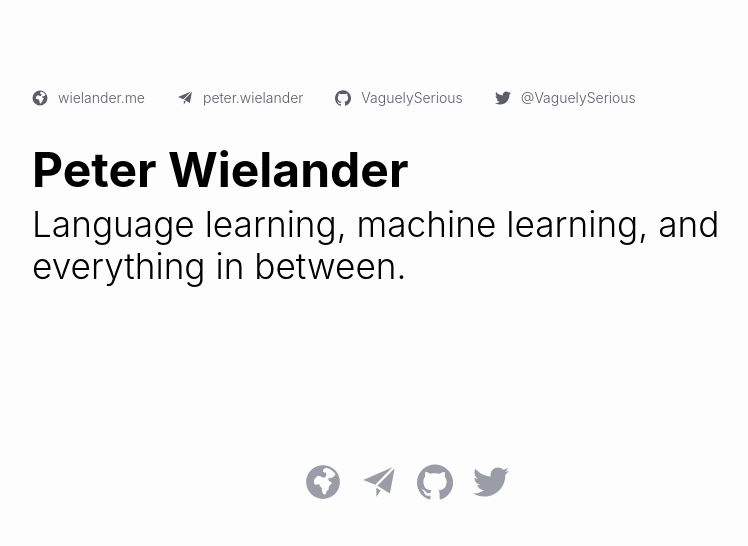
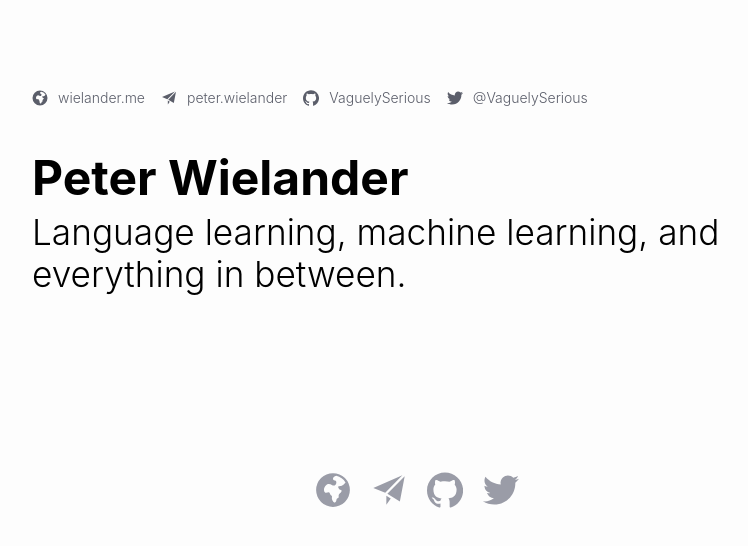
Before and after one commit to VaguelySerious/wielander.me, a Nuxt app: page / in a window 1280 px wide. Shown: the top 546 px of the page, without its empty margins (223-971 px from the left). Built offline with nearby package versions, Linux system fonts and the light colour scheme.

Commit message:
Accessibility and SEO improvements

```diff
--- a/assets/global.sass
+++ b/assets/global.sass
@@ -8,9 +8,9 @@ $color-verylight: #BABCC7
 $color-white: #ffffff
 $color-text: mix($color-soft, $color-font)
 // $color-blue: #0652dd
-$color-link: #338f4c
+$color-link: #296b3b
 $color-link-code: #33558f
-$color-link-live: #8f7e33
+$color-link-live: #796922
 $color-shadow: black
 
 @font-face
--- a/components/Item.vue
+++ b/components/Item.vue
@@ -25,7 +25,9 @@
         </a>
         <span class="item-title">{{ project.fields.title }}</span>
       </span>
-      <span class="item-date">{{ dateString }}</span>
+      <span class="item-date"
+        ><time :datetime="datetime">{{ dateString }}</time></span
+      >
     </span>
     <span class="item-description">{{ project.fields.description }}</span>
     <!-- <div class="project-img-wrap">
@@ -85,7 +87,15 @@ export default Vue.extend({
   },
   computed: {
     dateString() {
-      return new Date(this.project.fields.publishDate).toDateString().slice(4)
+      const eightHours = 8 * 1000 * 3600
+      return new Date(
+        new Date(this.project.fields.publishDate).getTime() + eightHours
+      )
+        .toDateString()
+        .slice(4)
+    },
+    dateTime() {
+      return this.project.fields.publishDate.slice(0, 10)
     },
   },
 })
@@ -108,8 +118,8 @@ export default Vue.extend({
     color: $color-white
     font-weight: bold
     margin-right: 0.5rem
-    padding: 0.1rem 0.3rem
-    @media (max-width: 1000px)
+    padding: 0.25rem 0.4rem
+    @media (max-width: 1023px)
       padding: 0.3rem 0.5rem
 
     &.-live
--- a/layouts/default.vue
+++ b/layouts/default.vue
@@ -5,7 +5,12 @@
       <header class="header">
         <ul class="header-nav">
           <li v-for="link in links" :key="link.href">
-            <a :href="link.href" class="header-link">
+            <a
+              rel="noopener"
+              :href="link.href"
+              class="header-link"
+              :aria-label="link.label"
+            >
               <Icon :name="link.slug" />
               <span>
                 {{ link.name }}
@@ -27,7 +32,14 @@
         <!-- <a :href="'mailto:' + mail" class="footer-mail">{{ mail }}</a> -->
         <ul class="footer-icons">
           <li v-for="link in links" :key="link.href">
-            <a :href="link.href" class="footer-link" target="_blank">
+            <a
+              rel="noopener"
+              :href="link.href"
+              class="footer-link"
+              target="_blank"
+              :aria-label="link.label"
+            >
+              <span class="hidden">{{ link.name }}</span>
               <Icon :name="link.slug" />
             </a>
           </li>
@@ -63,21 +75,25 @@ export default Vue.extend({
           slug: 'globe',
           name: 'wielander.me',
           href: '/',
+          label: 'My website',
         },
         {
           slug: 'mail',
           name: 'peter.wielander',
           href: 'mailto:' + mail,
+          label: 'My email address',
         },
         {
           slug: 'github',
           name: 'VaguelySerious',
           href: 'https://github.com/VaguelySerious',
+          label: 'My github profile',
         },
         {
           slug: 'twitter',
           name: '@VaguelySerious',
           href: 'https://twitter.com/VaguelySerious',
+          label: 'My twitter account',
         },
       ],
     }
@@ -87,6 +103,9 @@ export default Vue.extend({
 
 <style lang="sass">
 @import '../assets/global'
+
+.hidden
+  display: none
 
 .header
   padding-bottom: 2rem
@@ -101,7 +120,7 @@ export default Vue.extend({
       display: block
 
   &-link
-    margin-right: 2rem
+    margin: 0 1rem 0.5rem 0
     color: $color-soft
     text-decoration: none
     display: flex
@@ -174,5 +193,5 @@ export default Vue.extend({
       order: -1
       width: 1em
       height: 1em
-      margin-right: 20px
+      margin: 0 10px
 </style>
--- a/nuxt.config.js
+++ b/nuxt.config.js
@@ -36,6 +36,9 @@ export default {
 
   // Global page headers (https://go.nuxtjs.dev/config-head)
   head: {
+    htmlAttrs: {
+      lang: 'en',
+    },
     title: "Peter's Blog",
     meta: [
       { charset: 'utf-8' },
```
